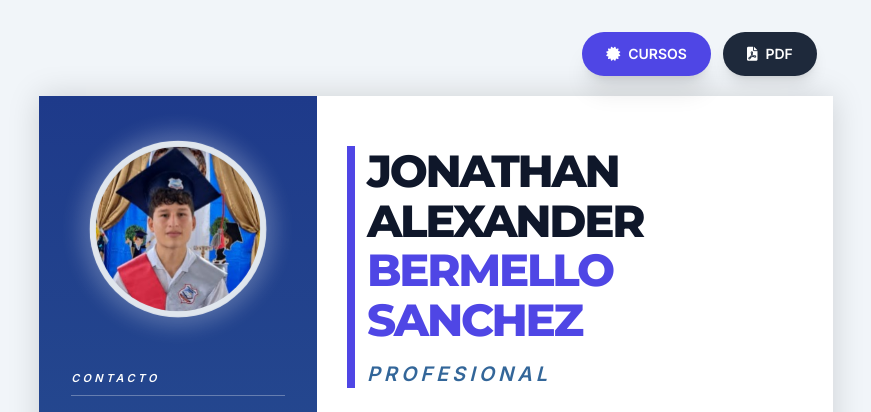
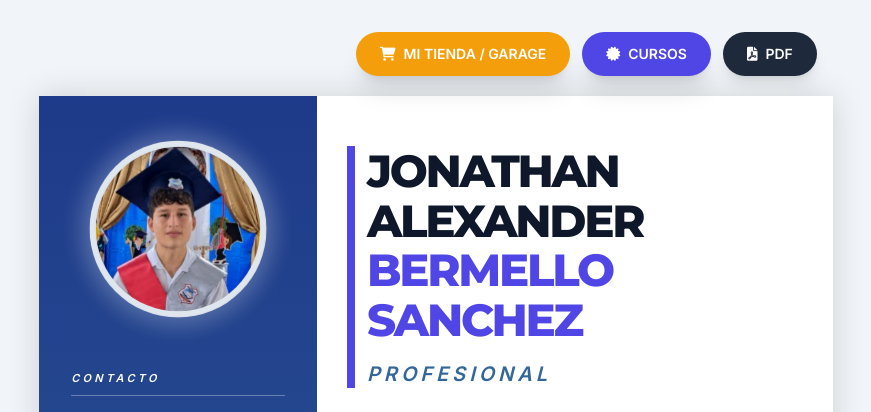
Before and after one commit to JABS34/hojadevida, a Django app: a page that uses tasks/templates/profile_cv.html in a window 1280 px wide. Shown: the top 412 px of the page, without its empty margins (204-1075 px from the left). Run offline with Django 5.2, Linux system fonts and the light colour scheme; data comes from the database, SQL or seed files in the repository; data that the repository does not hold is empty; some libraries are stand-ins or nearby versions.

Commit message:
Update profile_cv.html

```diff
--- a/tasks/templates/profile_cv.html
+++ b/tasks/templates/profile_cv.html
@@ -27,15 +27,16 @@
     </div>
     {% endif %}
 
-    <div class="max-w-[210mm] mx-auto mt-8 mb-4 flex justify-end gap-3 px-4 no-print">
+    <div class="max-w-[210mm] mx-auto mt-8 mb-4 flex flex-wrap justify-end gap-3 px-4 no-print">
+
+        <a href="{% url 'garage_store' %}" class="bg-amber-500 text-white px-6 py-3 rounded-full font-bold text-sm shadow-xl flex items-center gap-2 hover:bg-amber-600 transition scale-100 hover:scale-105 active:scale-95">
+            <i class="fas fa-shopping-cart"></i> MI TIENDA / GARAGE
+        </a>
+
         <button onclick="document.getElementById('modalCert').classList.remove('hidden')" class="bg-indigo-600 text-white px-6 py-3 rounded-full font-bold text-sm shadow-xl flex items-center gap-2 hover:bg-indigo-700 transition">
             <i class="fas fa-certificate"></i> CURSOS
         </button>
-        {% if reconocimientos %}
-        <button onclick="document.getElementById('modalRec').classList.remove('hidden')" class="bg-emerald-600 text-white px-6 py-3 rounded-full font-bold text-sm shadow-xl flex items-center gap-2 hover:bg-emerald-700 transition">
-            <i class="fas fa-trophy"></i> LOGROS
-        </button>
-        {% endif %}
+
         <button onclick="window.print()" class="bg-slate-800 text-white px-6 py-3 rounded-full font-bold text-sm shadow-lg flex items-center gap-2 hover:bg-slate-700 transition">
             <i class="fas fa-file-pdf"></i> PDF
         </button>
@@ -144,7 +145,7 @@
             </div>
             <div class="p-8 overflow-y-auto grid grid-cols-2 md:grid-cols-3 gap-6">
                 {% for cert in certificados %}
-                <div class="bg-slate-50 p-3 rounded-2xl border cursor-pointer" onclick="openPreview('{{ cert.imagen.url }}', '{{ cert.titulo }}')">
+                <div class="bg-slate-50 p-3 rounded-2xl border cursor-pointer" onclick="openPreview('{{ cert.imagen.url }}')">
                     {% if cert.imagen %}<img src="{{ cert.imagen.url }}" class="w-full h-32 object-cover rounded-xl mb-3">{% endif %}
                     <h3 class="font-bold text-[12px] text-center">{{ cert.titulo }}</h3>
                 </div>
@@ -153,12 +154,12 @@
         </div>
     </div>
 
-    <div id="lightbox" class="fixed inset-0 bg-black/90 hidden z-[60] flex flex-col items-center justify-center p-4 no-print" onclick="this.classList.add('hidden')">
-        <img id="lightboxImg" src="" class="max-w-full max-h-[80vh] rounded-lg shadow-2xl">
+    <div id="lightbox" class="fixed inset-0 bg-black/90 hidden z-[60] flex items-center justify-center p-4 no-print" onclick="this.classList.add('hidden')">
+        <img id="lightboxImg" src="" class="max-w-full max-h-[80vh] rounded-lg">
     </div>
 
     <script>
-        function openPreview(url, title) {
+        function openPreview(url) {
             document.getElementById('lightboxImg').src = url;
             document.getElementById('lightbox').classList.remove('hidden');
         }
```
